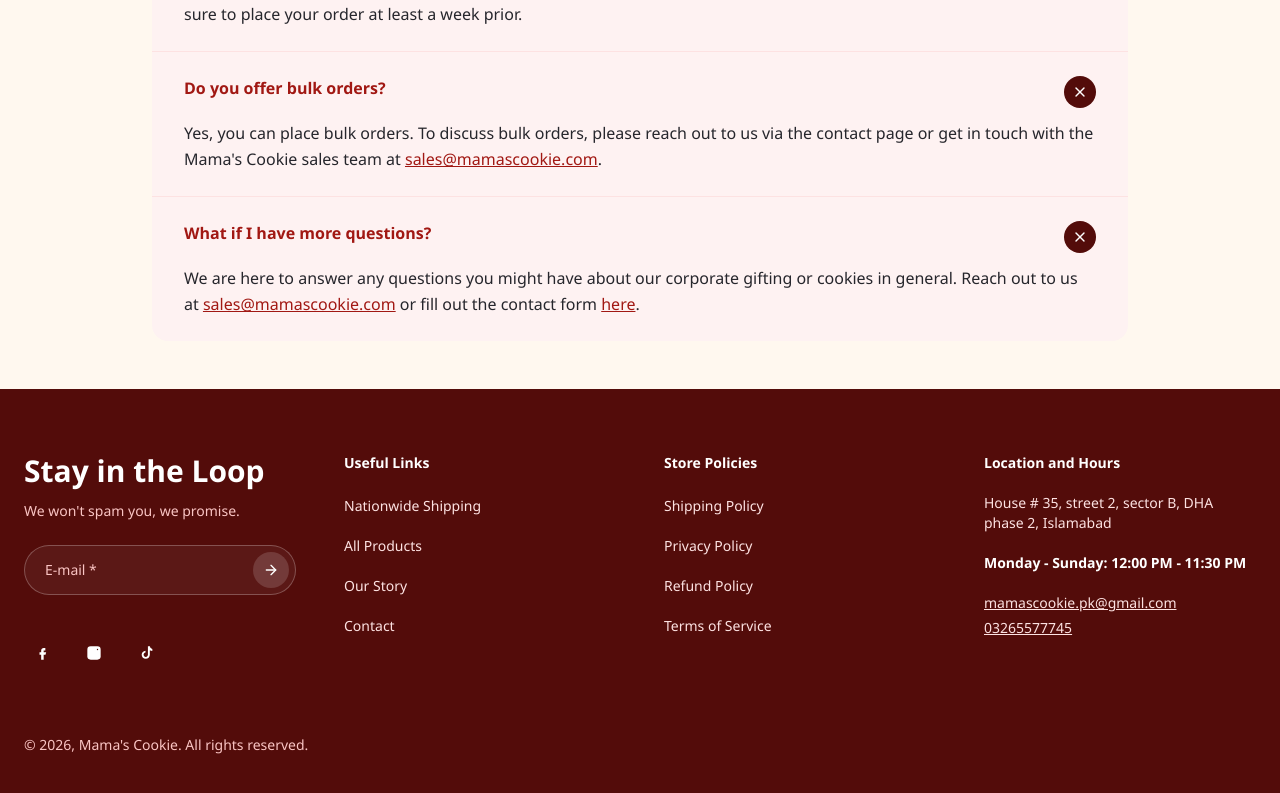
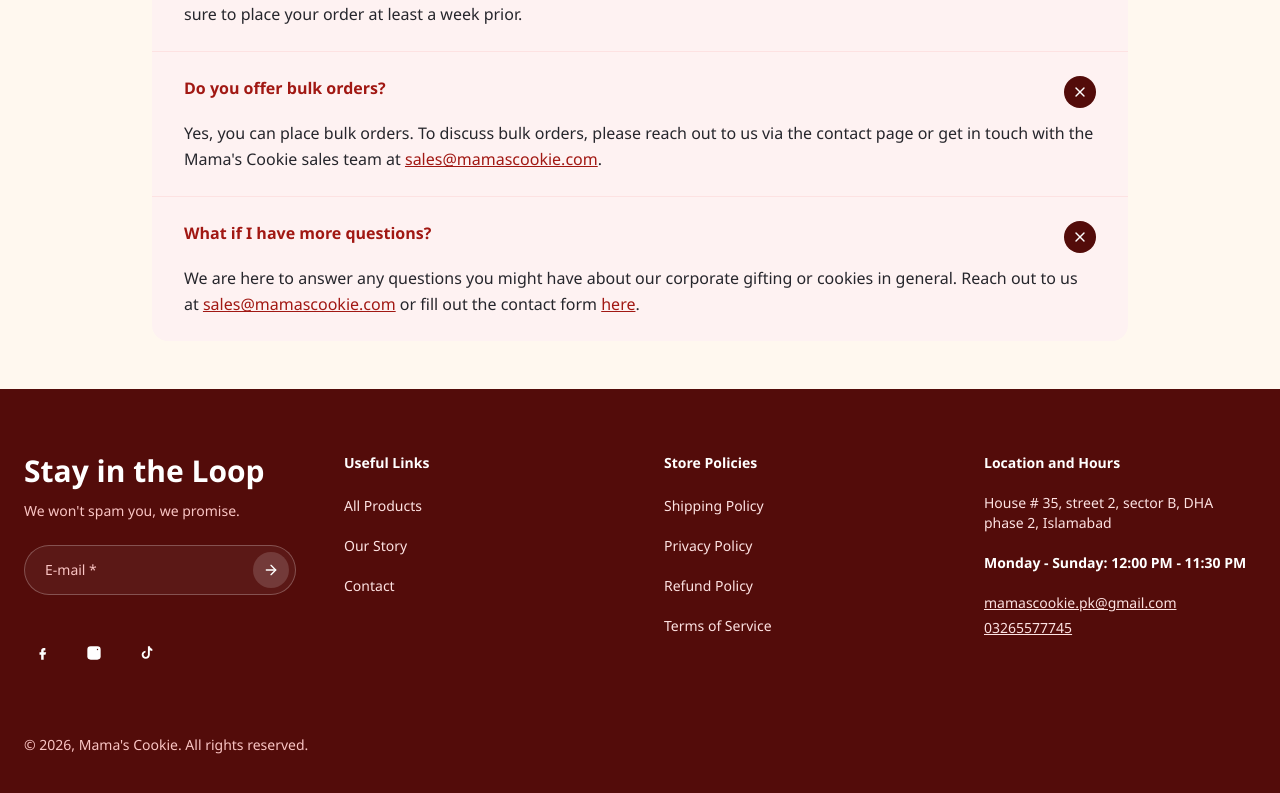
Before and after one commit to mamascookiepk-web/Mamas-Cookie-Frontend, a React (Vite) app: page /gifting in a window 1280 px wide. Shown: the part 2676-3469 px from the top of the page. Built offline with nearby package versions, Linux system fonts and the light colour scheme; no server answers.

Commit message:
deployement

```diff
--- a/src/components/layout/Footer.jsx
+++ b/src/components/layout/Footer.jsx
@@ -4,7 +4,6 @@ import { ArrowRight } from 'lucide-react';
 import { CONTACT } from '@/constants/contact';
 
 const USEFUL_LINKS = [
-  { to: '/local', label: 'Nationwide Shipping' },
   { to: '/local', label: 'All Products' },
   { to: '/our-story', label: 'Our Story' },
   { to: '/contact', label: 'Contact' },
```
Also changed, not shown: public/robots.txt (added), 1 other file (tests, documents, lock files or other folders).
